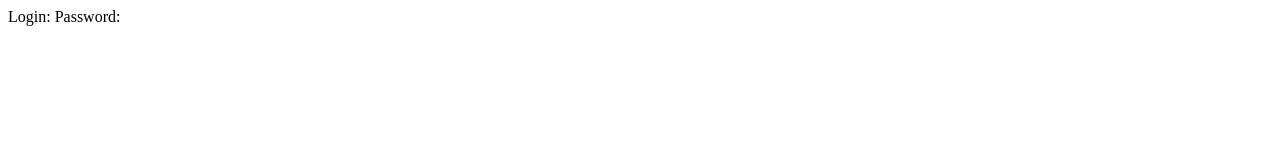
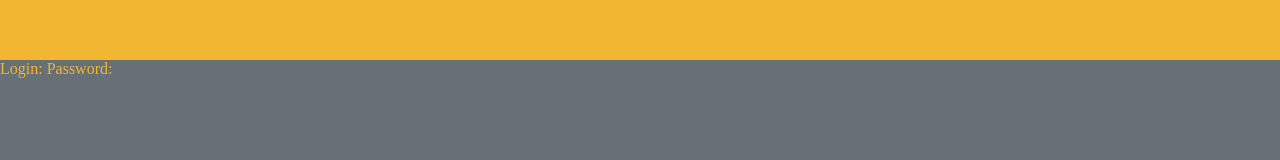
Before and after one commit to MCJ93/vanilla-whats-down, a website built with webpack: page dist/index.html in a window 1280 px wide. Built offline with nearby package versions, Linux system fonts and the light colour scheme.

Commit message:
Implement header

```diff
--- /dev/null
+++ b/src/components/header/header.html
@@ -0,0 +1 @@
+Dupa test
--- a/src/components/login/login.js
+++ b/src/components/login/login.js
@@ -6,7 +6,7 @@ export default class Login {
   }
 
   _loadTemplate() {
-    const pageWrapper = document.getElementById("page-wrapper");
+    const pageWrapper = document.getElementById("page-content");
     pageWrapper.innerHTML = login;
   }
 }
--- a/src/index.js
+++ b/src/index.js
@@ -1,13 +1,33 @@
 import "./index.scss";
 import Router from "./router/router.js";
+import headerTemplate from "html-loader!./components/header/header.html";
 
 _setupPageWrapper();
+_setupHeader();
+_setupContent();
 _setupRouter();
 
 function _setupPageWrapper() {
   const pageWrapper = document.createElement("div");
   pageWrapper.setAttribute("id", "page-wrapper");
-  document.body.prepend(pageWrapper);
+  document.body.appendChild(pageWrapper);
+}
+
+function _setupHeader() {
+  const pageWrapper = document.getElementById("page-wrapper");
+  const header = document.createElement("div");
+  header.setAttribute("id", "page-header");
+  header.setAttribute("class", "page-header");
+  header.innerHTML = headerTemplate;
+  pageWrapper.appendChild(header);
+}
+
+function _setupContent() {
+  const pageWrapper = document.getElementById("page-wrapper");
+  const content = document.createElement("div");
+  content.setAttribute("id", "page-content");
+  content.setAttribute("class", "page-content");
+  pageWrapper.appendChild(content);
 }
 
 function _setupRouter() {
--- a/src/index.scss
+++ b/src/index.scss
@@ -1,5 +1,23 @@
+$color-dark-blue: #252839;
+$color-grey: #677077;
+$color-light-grey: #b5b5b7;
+$color-yellow: #f2b632;
+
+$padding-box: 10px;
+
 body {
-  p {
-    color: red;
-  }
+  margin: 0;
+  background: $color-grey;
+  color: $color-yellow;
 }
+
+.page-header {
+  display: flex;
+  min-height: 40px;
+  background: $color-yellow;
+  padding: $padding-box;
+}
+
+.page-body {
+
+}
--- a/src/router/router.js
+++ b/src/router/router.js
@@ -1,5 +1,4 @@
 import Login from "../components/login/login";
-
 
 export default class Router {
   routeChangeHandler(routeParam) {
```
